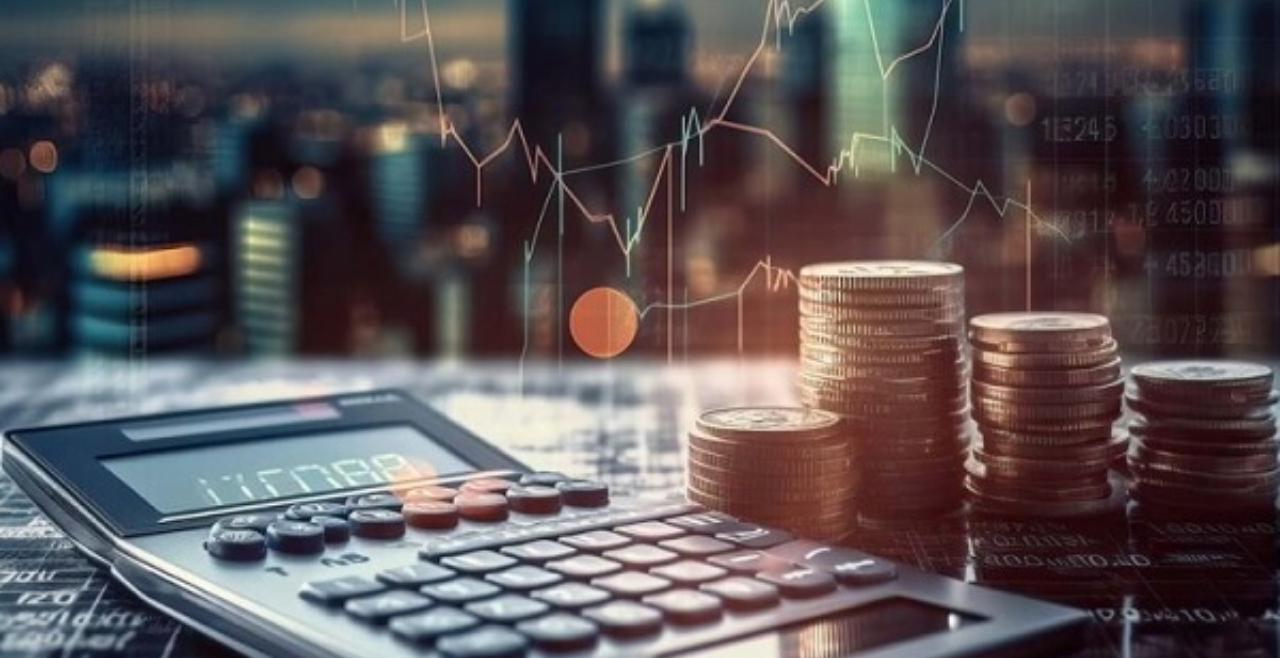
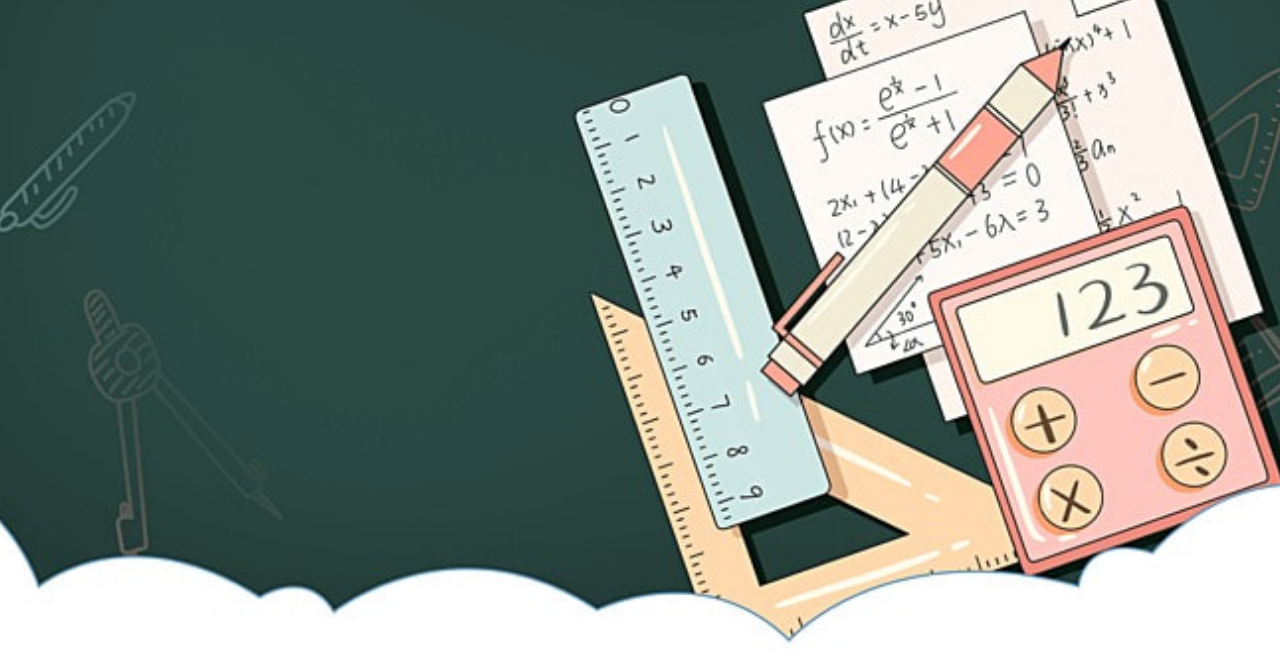
Before and after one commit to semthillo/challengeS, a plain HTML site: page index.html in a window 1280 px wide. Shown: the part 142-800 px from the top of the page. Drawn offline with Linux system fonts and the light colour scheme.

Commit message:
backgrround added

```diff
--- a/styles.css
+++ b/styles.css
@@ -1,3 +1,4 @@
+
 .nav {
 
     background-color: #b1aeae;
@@ -47,7 +48,7 @@ body {
     margin: 0;
     padding: 0;
 
-    background-image: url('../calculator.webp');
+    background-image: url('../calculator.jpg');
     background-size: cover;
     background-repeat: no-repeat;
     background-position: center;
```
Also changed, not shown: calculator.jpg (added), calculator.webp (deleted).
